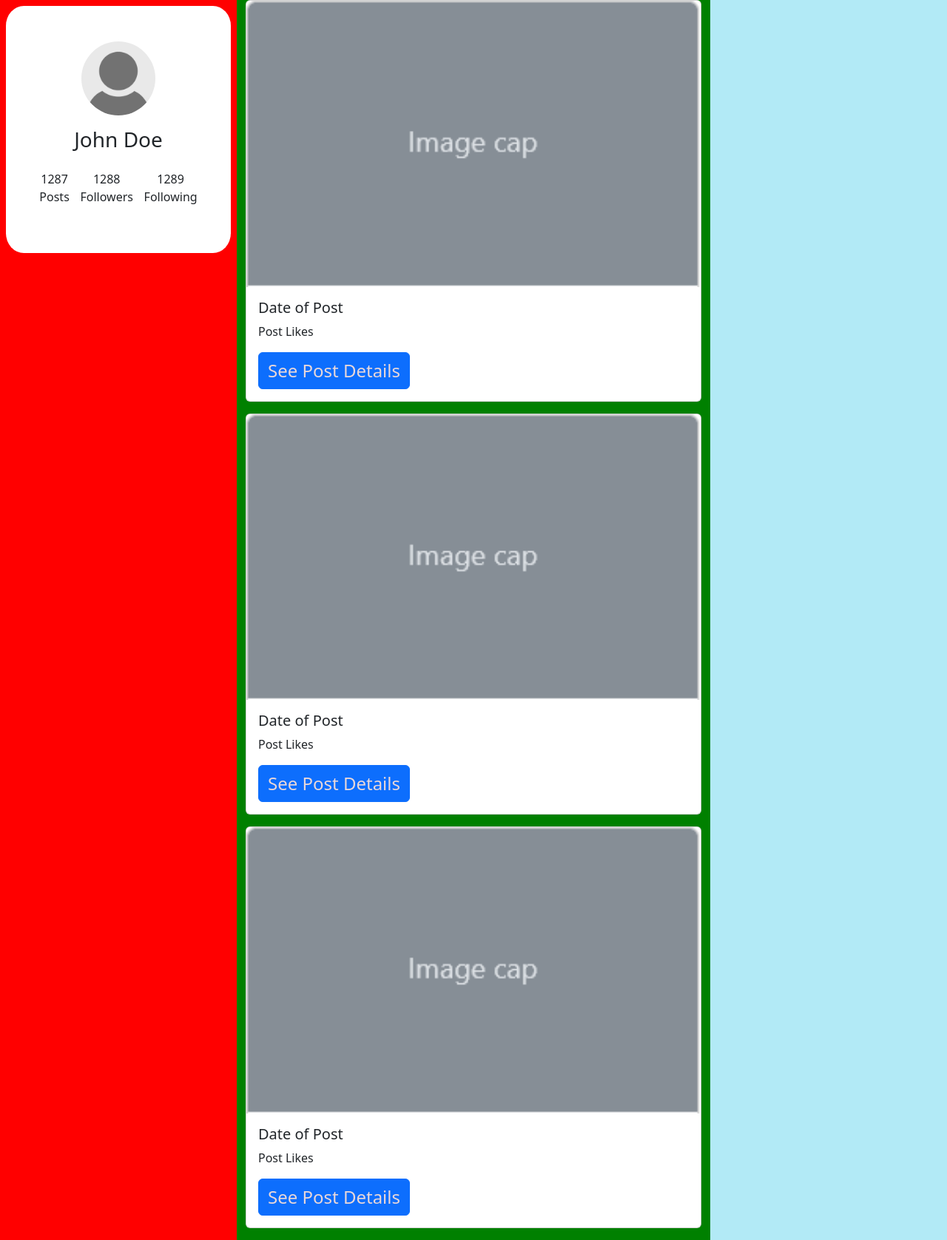
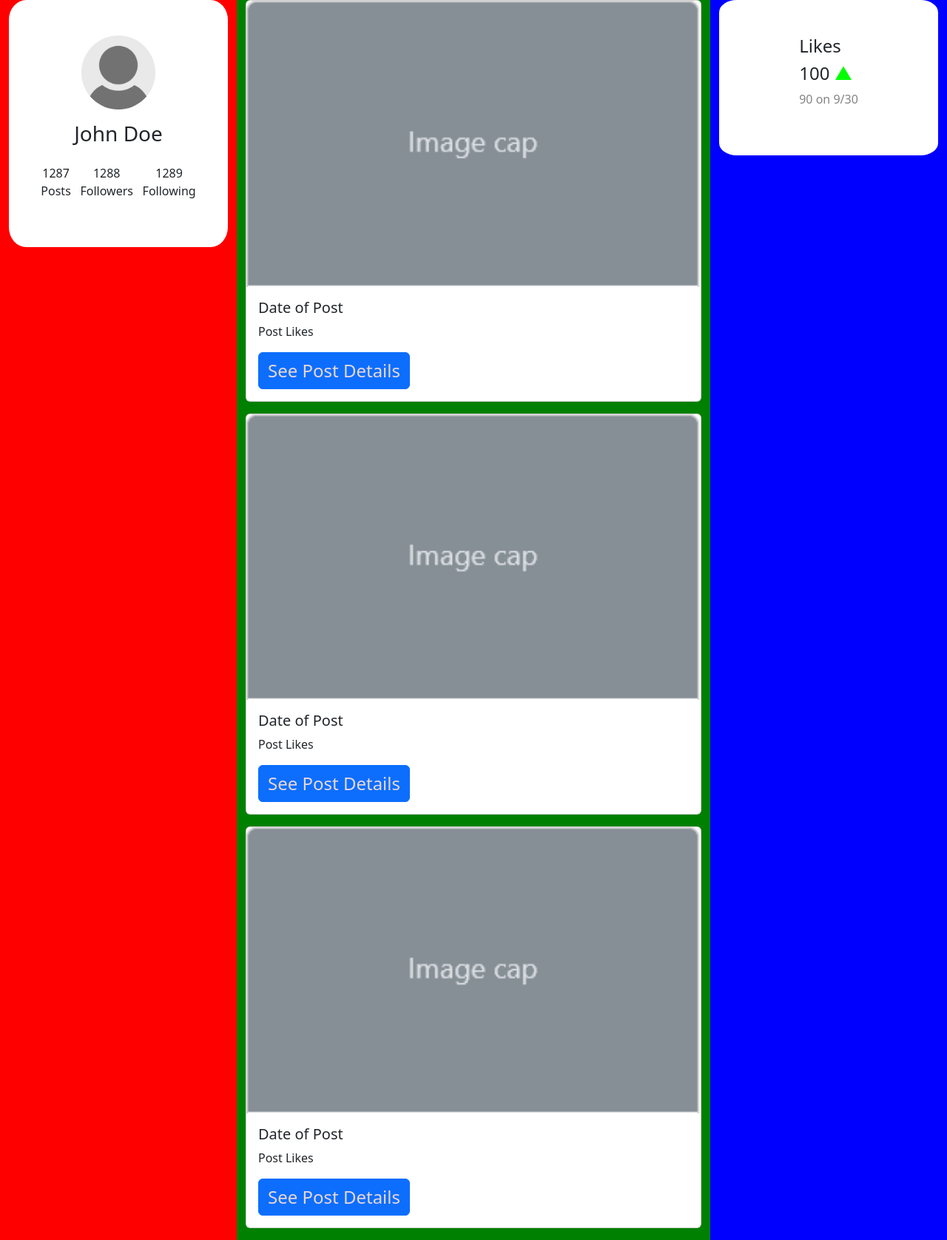
Before and after one commit to UCCS-CS4300-5300/group6-fall2023, a Django app: a page that uses popularity_assessor/templates/profile.html in a window 1280 px wide. Shown: the part 68-1744 px from the top of the page at 74% size. Run offline with Django 3.2, Linux system fonts and the light colour scheme.

Commit message:
Riley addded metric counter box and likes

```diff
--- a/popularity_assessor/templates/profile.html
+++ b/popularity_assessor/templates/profile.html
@@ -3,8 +3,9 @@
 {% block content %}
 <!-- All html must be between these two lines to ensure bootstrap is picked up correctly -->
 <div class="row w-100 m-0 p-0">
-  <div class="col-md-3 p-2" style="background-color: red">
-  <div style="border-radius: 8%; width: 100%; background-color: white" class="d-flex justify-content-center flex-column align-items-center py-5 gap-3">
+  <div class="col-md-3" style="background-color: red">
+    <div style="border-radius: 8%; width: 100%; background-color: white"
+      class="d-flex justify-content-center flex-column align-items-center py-5 gap-3">
       <img style="border-radius: 50%; width:100px; height:100px" src="{% static 'src/default_avatar.png' %}">
       <h3>John Doe</h3>
       <div class="d-flex justify-content-around" style="width:75%">
@@ -40,8 +41,19 @@
       </div>
     </div>
   </div>
+  <div class="col-md-3" style="background-color: blue;">
+    <div style="border-radius: 8%; width: 100%; background-color: white"
+      class="d-flex flex-row align-items-center py-5 justify-content-around">
+        <div>
+          <h4>Likes</h4>
+          <div class="">
+            <h4>100 <span style="color: #00FF00;">▲</span></h4>
+            <p style="color: #848484;">90 on 9/30</p>
           </div>
-  <div class="col-md-3" style="background-color: blue"></div>
+        </div>
+      </div>
+    </div>
+  </div>
 </div>
 {% endblock content %}
 <!-- if you want to load a static file, place it in the "static" folder (this will be images, css, javascript): {% load static %} -->
```
Lines whose indentation alone changed are shown as unchanged.
